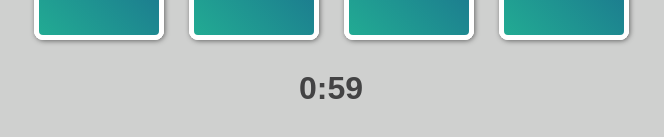
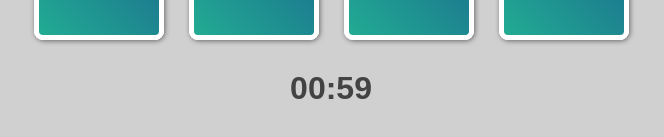
Before and after one commit to kachid/memoji-app, a Vue app: page / in a window 1280 px wide. Shown: the part 527-664 px from the top of the page, without its empty margins (309-973 px from the left). Built offline with nearby package versions, Linux system fonts and the light colour scheme.

Commit message:
now timer is OK

```diff
--- a/src/components/Timer.vue
+++ b/src/components/Timer.vue
@@ -22,6 +22,9 @@
                 this.timer = setInterval(() => {
                     this.timeNow--;
                 }, 1000);
+            },
+            stopTimer () {
+                clearInterval(this.timer);
             }
         },
         computed: {
@@ -29,10 +32,16 @@
                 let timeStr = '';
                 timeStr = String(this.timeNow);
 
-                return `0:${timeStr}`;
-                /*let i = 59,
-                    iStr = '';
+                if (this.timeNow < 1) {
+                    this.stopTimer();
+                    return `00:00`
+                } else if (this.timeNow < 10) {
+                    return `00:0${timeStr}`;
+                } else {
+                    return `00:${timeStr}`;
+                }
 
+                /*
                 let timerId = setTimeout(function tick() {
                     if (i === 0) {
                       popupWindow('Lose', 'Try again');
@@ -55,11 +64,11 @@
                 }, 1000);*/
 
             },
-            firstClickListener () {
-                if (this.firstClick) {
-                    this.startTimer();
-                }
 
+        },
+        watch: {
+            firstClick() {
+                this.startTimer();
             }
         }
     }
```
